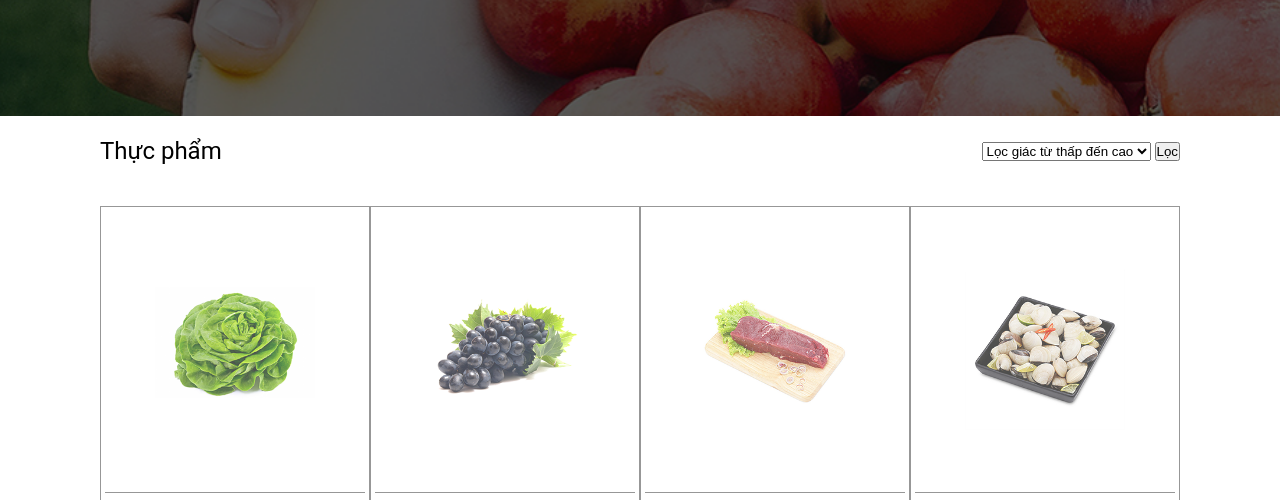
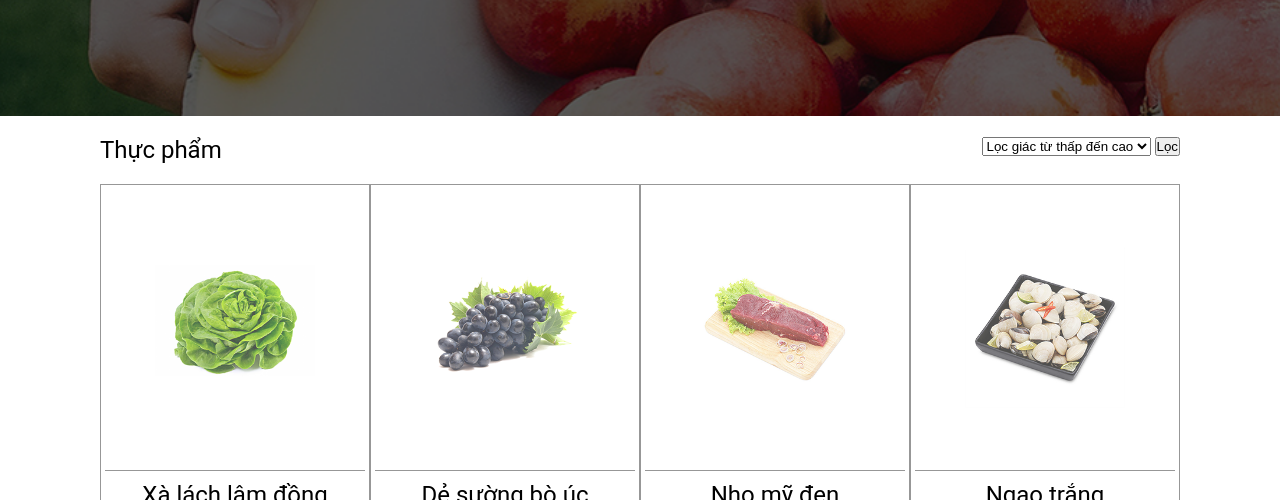
Before and after one commit to quyetlv12/fresh-food, a plain HTML site: page index.html in a window 1280 px wide. Shown: the part 284-784 px from the top of the page. Drawn offline with Linux system fonts and the light colour scheme.

Commit message:
update template

```diff
--- a/css/style.scss
+++ b/css/style.scss
@@ -109,8 +109,7 @@ li {
     .heading {
       display: flex;
       justify-content: space-between;
-      height: 70px;
-      line-height: 70px;
+      margin-top: 20px;
       p {
         font-size: 1.5rem;
       }
```
Also changed, not shown: css/style.css, 1 other file.
